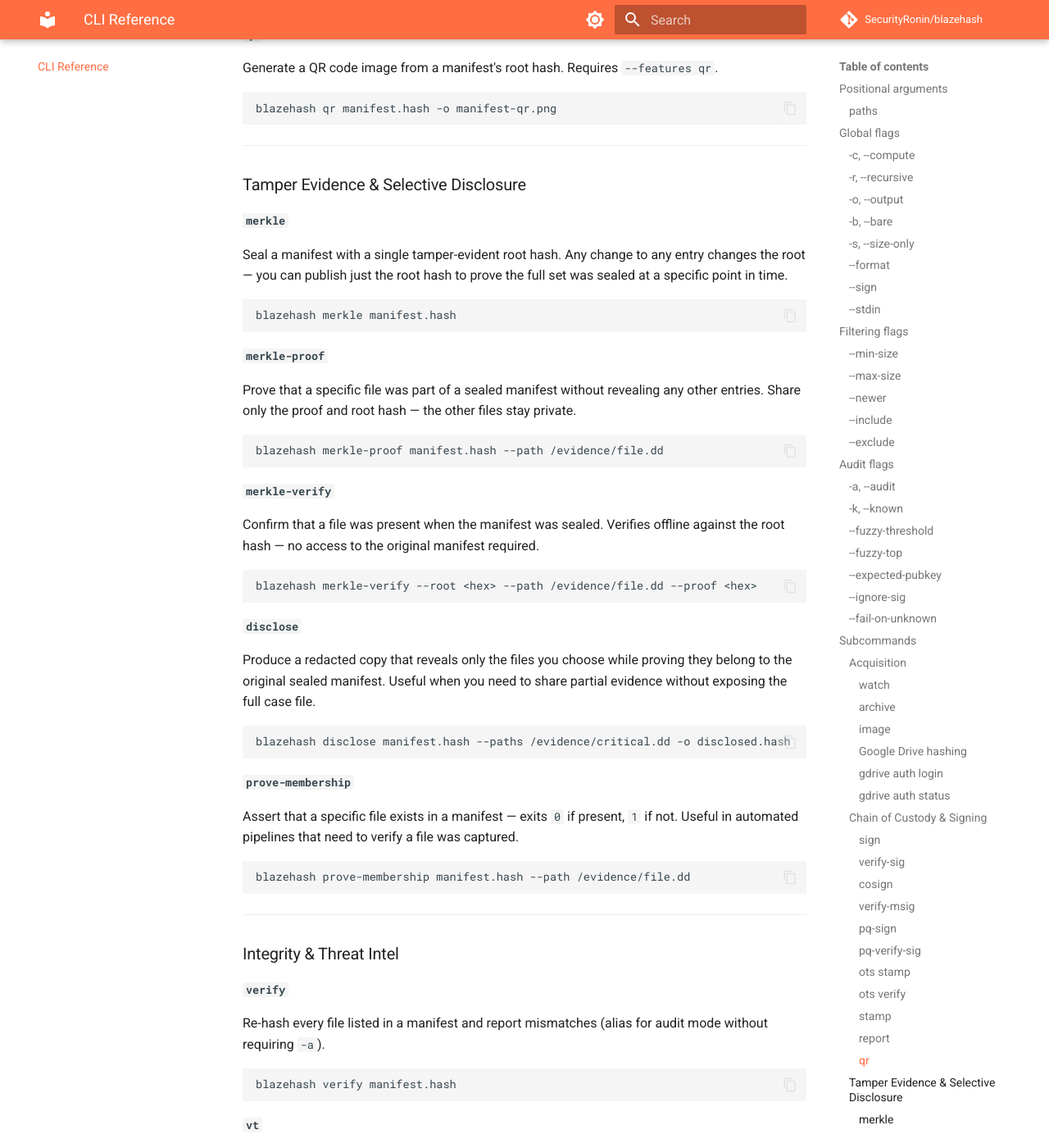
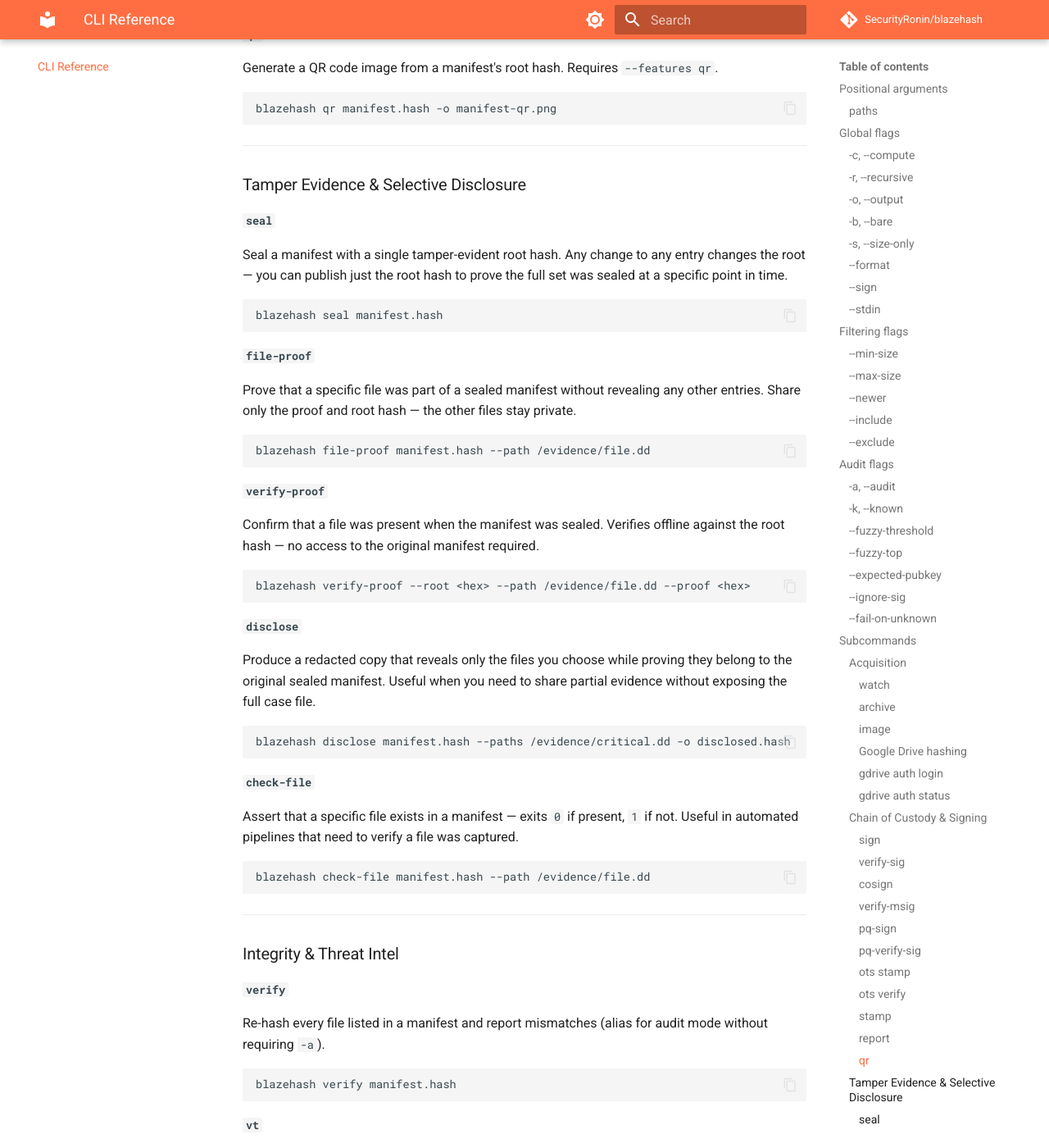
Before and after one commit to SecurityRonin/blazehash, an MkDocs documentation site: the page built from docs/cli-reference.md, in a window 1280 px wide and 1400 px high, scrolled down 9587 px. Shown: the whole window at 82% size. Built offline with MkDocs 1.6.1 and Material for MkDocs 9.7.7, drawn with Linux system fonts in a browser that asks for light colours; comment, search, counter and statistics services are not loaded.

Commit message:
refactor: rename 4 subcommands to user-goal-focused names
Forensic examiners don't think in algorithm names.
Renamed to reflect what the examiner achieves:

  merkle          → seal
  merkle-proof    → file-proof
  merkle-verify   → verify-proof
  prove-membership → check-file

Internal Mode enum variants (Mode::Merkle, Mode::MerkleProof,
Mode::MerkleVerify, Mode::ProveMembership) unchanged — only
the user-facing string literals in CLI dispatch and error messages
are updated. docs/cli-reference.md subcommand headers updated to match.

Co-Authored-By: Claude Sonnet 4.6 <noreply@anthropic.com>

````diff
--- a/docs/cli-reference.md
+++ b/docs/cli-reference.md
@@ -428,28 +428,28 @@ blazehash qr manifest.hash -o manifest-qr.png
 
 ### Tamper Evidence & Selective Disclosure
 
-#### `merkle`
+#### `seal`
 
 Seal a manifest with a single tamper-evident root hash. Any change to any entry changes the root — you can publish just the root hash to prove the full set was sealed at a specific point in time.
 
 ```bash
-blazehash merkle manifest.hash
+blazehash seal manifest.hash
 ```
 
-#### `merkle-proof`
+#### `file-proof`
 
 Prove that a specific file was part of a sealed manifest without revealing any other entries. Share only the proof and root hash — the other files stay private.
 
 ```bash
-blazehash merkle-proof manifest.hash --path /evidence/file.dd
+blazehash file-proof manifest.hash --path /evidence/file.dd
 ```
 
-#### `merkle-verify`
+#### `verify-proof`
 
 Confirm that a file was present when the manifest was sealed. Verifies offline against the root hash — no access to the original manifest required.
 
 ```bash
-blazehash merkle-verify --root <hex> --path /evidence/file.dd --proof <hex>
+blazehash verify-proof --root <hex> --path /evidence/file.dd --proof <hex>
 ```
 
 #### `disclose`
@@ -460,12 +460,12 @@ Produce a redacted copy that reveals only the files you choose while proving the
 blazehash disclose manifest.hash --paths /evidence/critical.dd -o disclosed.hash
 ```
 
-#### `prove-membership`
+#### `check-file`
 
 Assert that a specific file exists in a manifest — exits `0` if present, `1` if not. Useful in automated pipelines that need to verify a file was captured.
 
 ```bash
-blazehash prove-membership manifest.hash --path /evidence/file.dd
+blazehash check-file manifest.hash --path /evidence/file.dd
 ```
 
 ---
````
Also changed, not shown: 2 other files.
